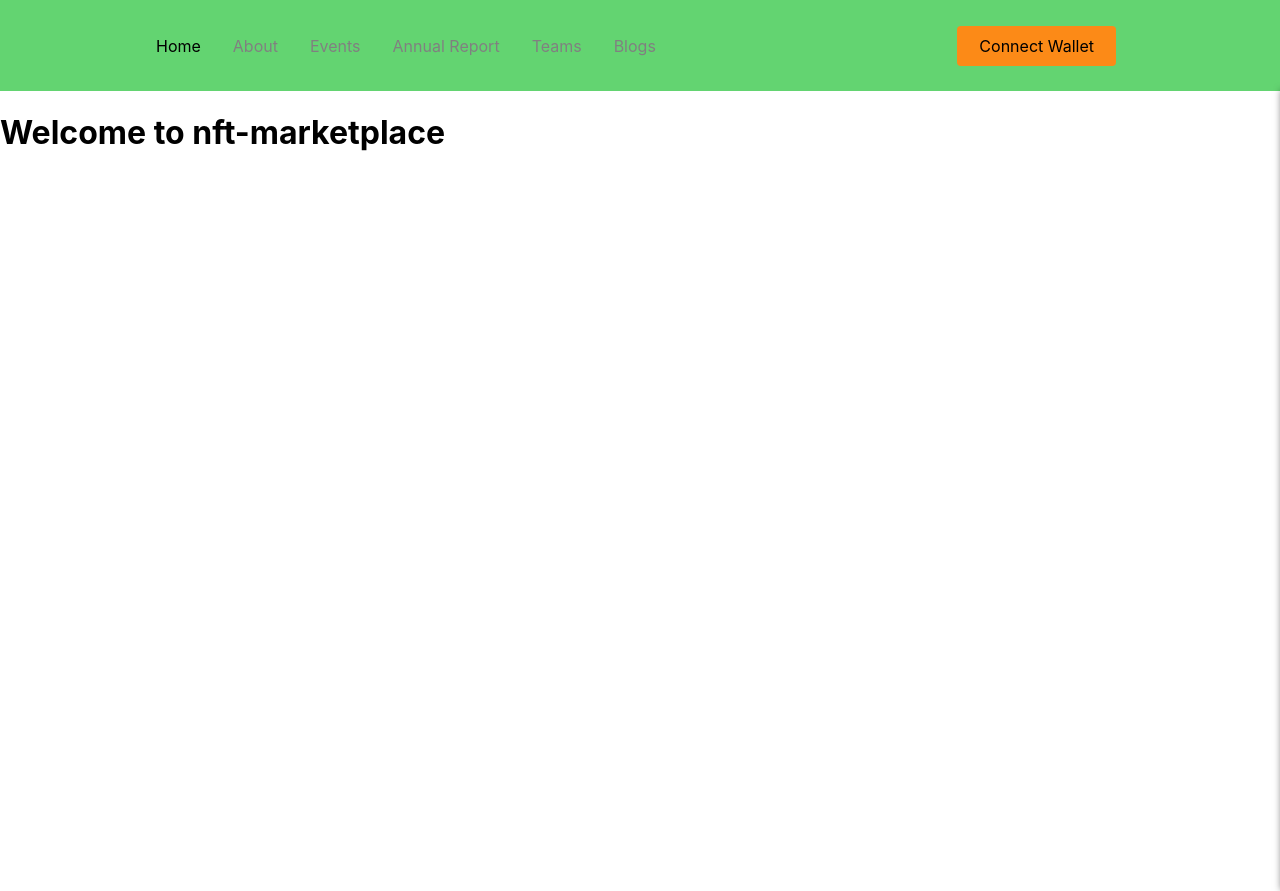
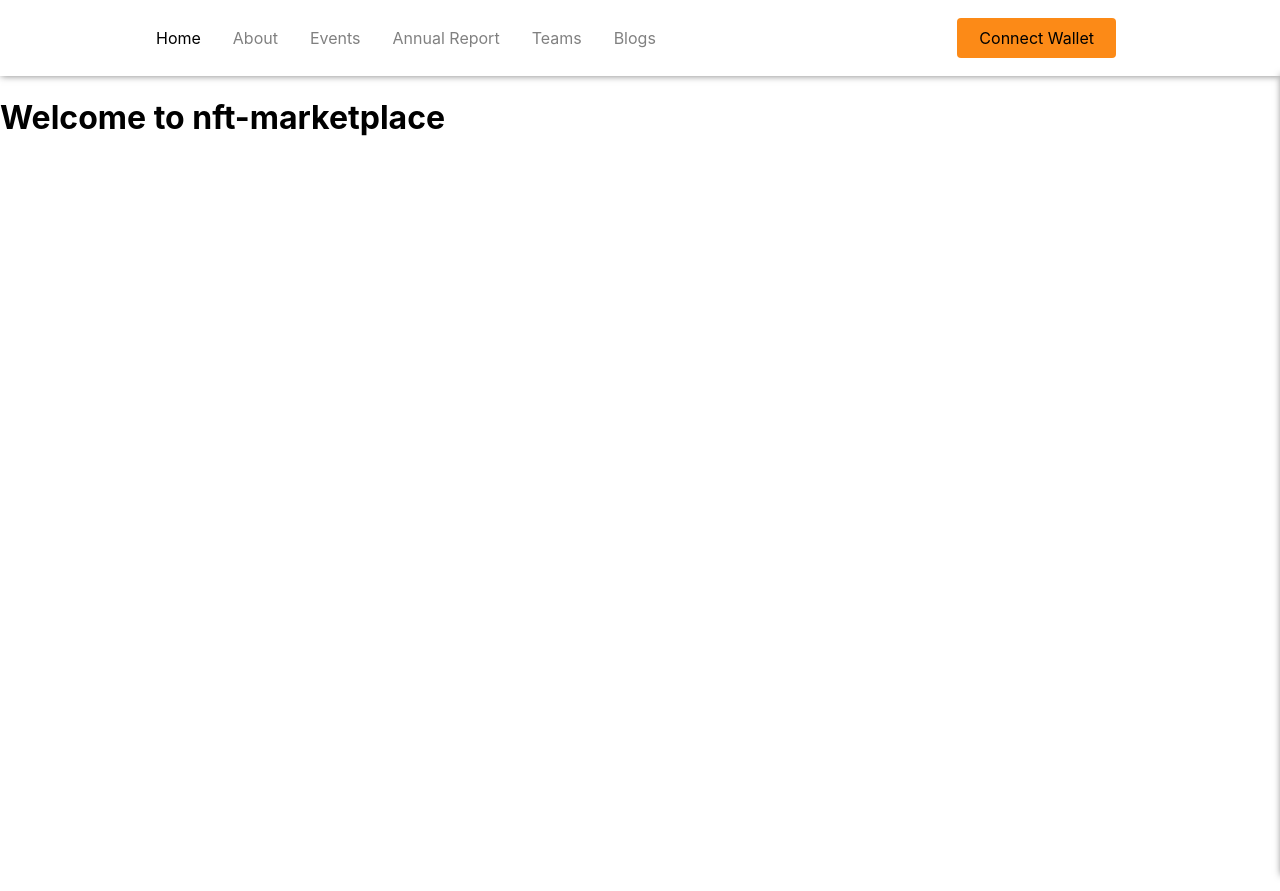
Before and after one commit to ndhaka007/nft-marketplace, a React (Create React App) app: page / in a window 1280 px wide. Built offline with nearby package versions, Linux system fonts and the light colour scheme.

Commit message:
minor refactoring

```diff
--- a/src/components/Navbar/NavbarElements.js
+++ b/src/components/Navbar/NavbarElements.js
@@ -3,12 +3,13 @@ import { NavLink as Link } from 'react-router-dom';
 import styled from 'styled-components';
 
 export const Nav = styled.nav`
-  background: #63D471;
-  height: 85px;
+  background: #fff;
+  height: 70px;
   display: flex;
   justify-content: space-between;
   padding: 0.2rem calc((100vw - 1000px) / 2);
   z-index: 12;
+  box-shadow: 1px 0px 7px rgba(0, 0, 0, 0.5);
   /* Third Nav */
   /* justify-content: flex-start; */
 `;
@@ -80,7 +81,7 @@ export const NavBtnLink = styled.nav`
   margin-left: 24px;
   &:hover {
     transition: all 0.2s ease-in-out;
-    background: #fff;
+    background: #000;
     color: #FC8A17;
   }
 `;
--- a/src/components/Navbar/index.js
+++ b/src/components/Navbar/index.js
@@ -7,8 +7,6 @@ import {
   NavBtn,
   NavBtnLink,
 } from './NavbarElements';
-import SlidingPanel from 'react-sliding-side-panel';
-import ConnectWallet from '../../pages/ConnectWallet';
 import SlideDrawer from '../SlideDrawer';
 
 const Navbar = () => {
--- a/src/components/SlideDrawer/SlideDrawer.css
+++ b/src/components/SlideDrawer/SlideDrawer.css
@@ -12,7 +12,7 @@ body {
     height: 100%;
     background: white;
     position: fixed;
-    top: 90px;
+    top: 75px;
     right: 0;
     width: 20%;
     z-index: 200;
--- a/src/components/SlideDrawer/index.js
+++ b/src/components/SlideDrawer/index.js
@@ -15,6 +15,7 @@ const SlideDrawer = ({ isOpenPanel, closePanelButton }) => {
     return (
         <div>
             <div className={drawerClasses}>
+                <center>Connect Your Wallet</center>
                 <ConnectWallet />
                 {closePanelButton}
             </div>
--- a/src/pages/ConnectWallet.js
+++ b/src/pages/ConnectWallet.js
@@ -37,11 +37,15 @@ const ConnectWallet = () => {
     }
 
     return (
+        <div>
+            <div>
+                Wallet Address: {defaultAccount}
+            </div>
         <div className='connectWallet'>
-            <h2>Connect Your Wallet</h2>
             <button onClick={connectWalletHandler}>{conntButtonText}</button>
 
             {errorMessage}
+        </div>
         </div>
     );
 };
```
